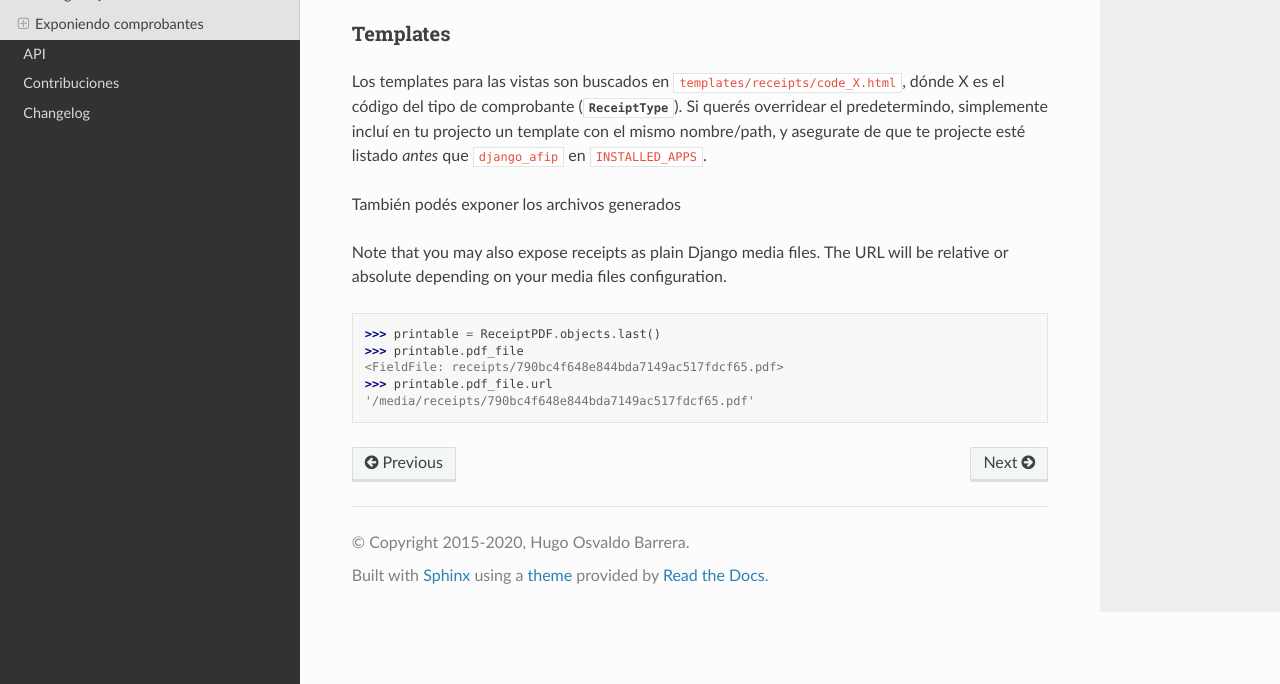
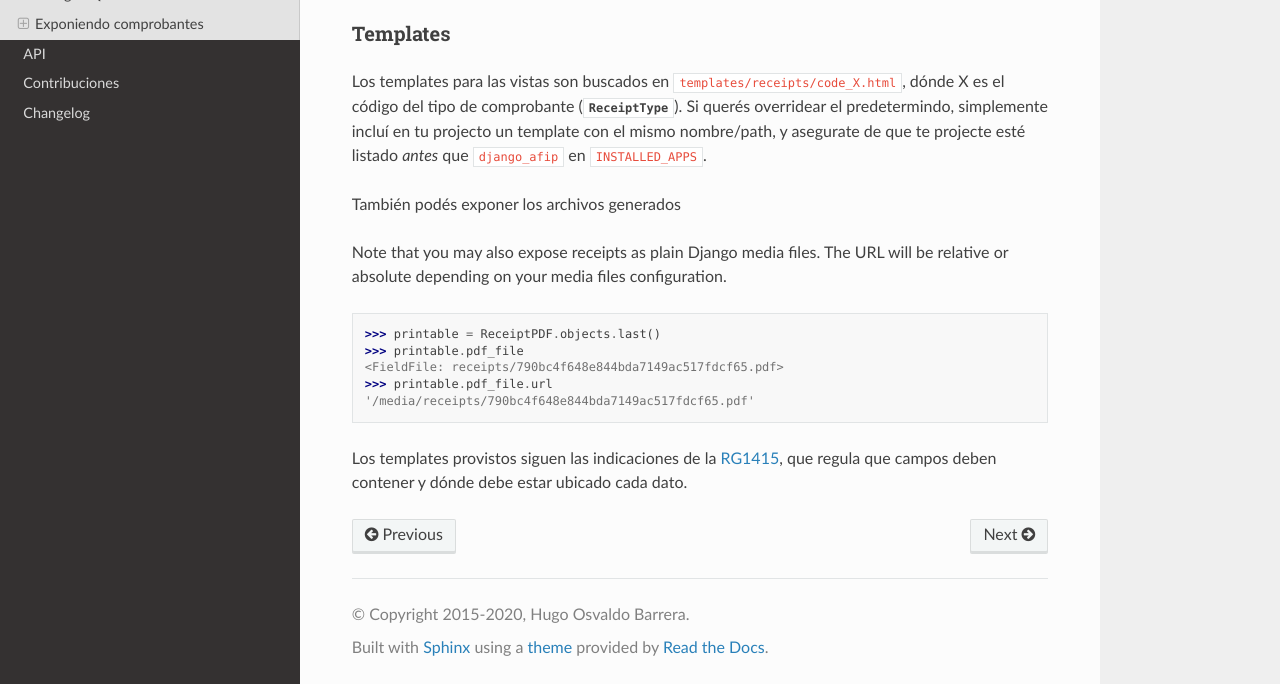
Before and after one commit to WhyNotHugo/django-afip, a Sphinx documentation site: the page built from docs/printables.rst, in a window 1280 px wide and 900 px high, scrolled down 1193 px, cut to the strip 216-900 px from the top of the window. Built offline with Sphinx 7.4.7 and the Read the Docs theme 2.0.0, drawn with Linux system fonts in a browser that asks for light colours; the version number could not be read and is left out.

Commit message:
Add link to documentation for printables

```diff
--- a/docs/printables.rst
+++ b/docs/printables.rst
@@ -83,3 +83,8 @@ will be relative or absolute depending on your media files configuration.
     <FieldFile: receipts/790bc4f648e844bda7149ac517fdcf65.pdf>
     >>> printable.pdf_file.url
     '/media/receipts/790bc4f648e844bda7149ac517fdcf65.pdf'
+
+Los templates provistos siguen las indicaciones de la `RG1415`_, que regula que
+campos deben contener y dónde debe estar ubicado cada dato.
+
+.. _RG1415: http://biblioteca.afip.gob.ar/dcp/REAG01001415_2003_01_07
```
